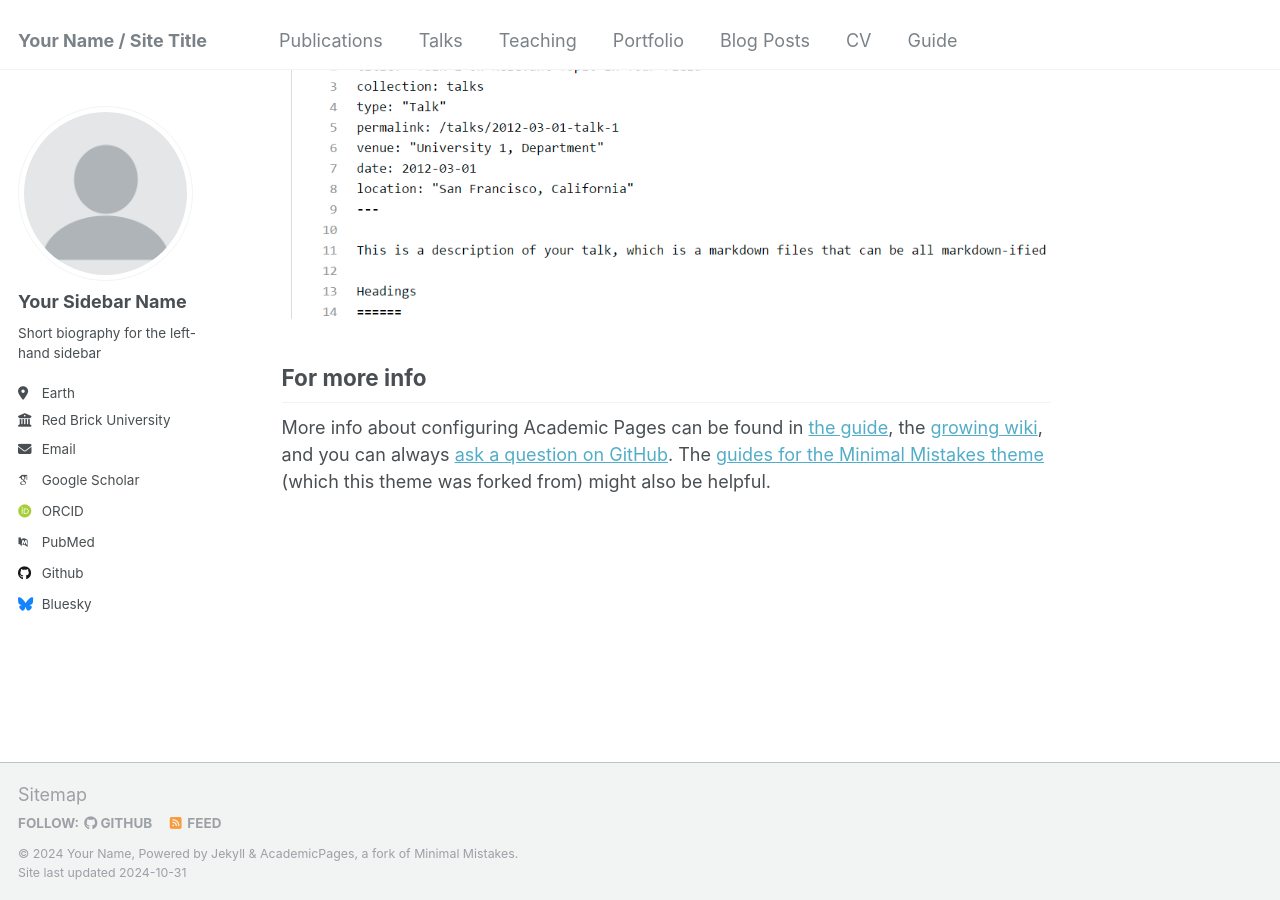
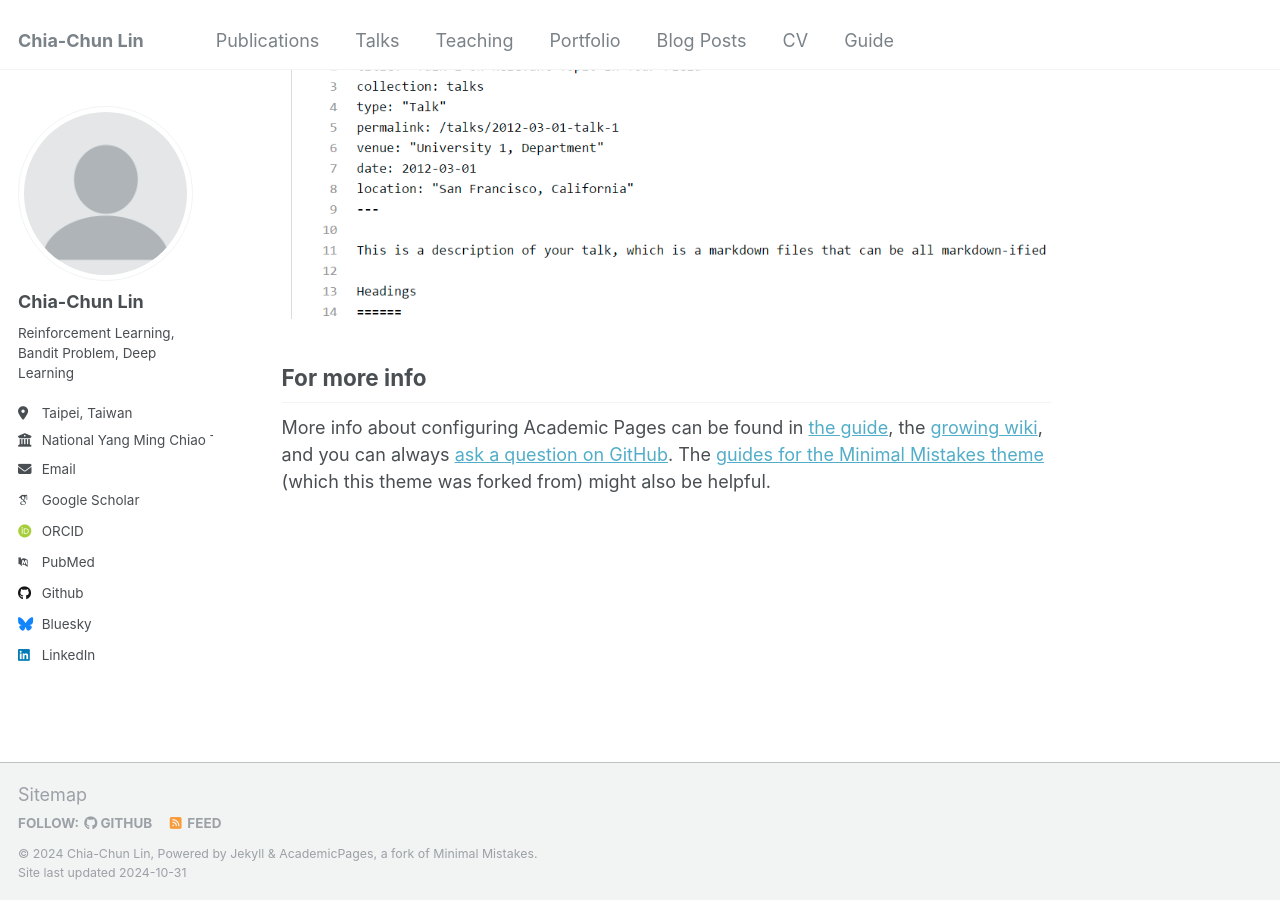
Before and after one commit to leolincc/testing.web, a Jekyll site: the page built from _pages/about.md, in a window 1280 px wide and 900 px high, scrolled down 2643 px. Built offline with Jekyll 4.4.1, drawn with Linux system fonts in a browser that asks for light colours; some web fonts are replaced.

Commit message:
Update _config.yml

```diff
--- a/_config.yml
+++ b/_config.yml
@@ -8,9 +8,9 @@
 
 # Basic Site Settings
 locale                   : "en-US"
-title                    : "Your Name / Site Title"
+title                    : "Chia-Chun Lin"
 title_separator          : "-"
-name                     : &name "Your Name"
+name                     : &name "Chia-Chun Lin"
 description              : &description "personal description"
 url                      : https://academicpages.github.io # the base hostname & protocol for your site e.g. "https://mmistakes.github.io"
 baseurl                  : "" # the subpath of your site, e.g. "/blog"
@@ -22,13 +22,13 @@ repository               : "academicpages/academicpages.github.io"
 author:
   # Biographic information
   avatar           : "profile.png"
-  name             : "Your Sidebar Name"
+  name             : "Chia-Chun Lin"
   pronouns         : # example: "she/her"
-  bio              : "Short biography for the left-hand sidebar"
-  location         : "Earth"
-  employer         : "Red Brick University"
+  bio              : "Reinforcement Learning, Bandit Problem, Deep Learning"
+  location         : "Taipei, Taiwan"
+  employer         : "National Yang Ming Chiao Tung University"
   uri              : # URL
-  email            : "none@example.org"
+  email            : "leolincc26@gmail.com"
 
   # Academic websites
   arxiv            : # URL - Update with the correct link to your profile
@@ -58,7 +58,7 @@ author:
   keybase          : # Username
   instagram        : # Username
   lastfm           : # Username
-  linkedin         : # Username
+  linkedin         : "https://www.linkedin.com/in/leo-lin-chia-chun/"
   mastodon         : # URL
   medium           : # URL
   pinterest        : # Username
```
